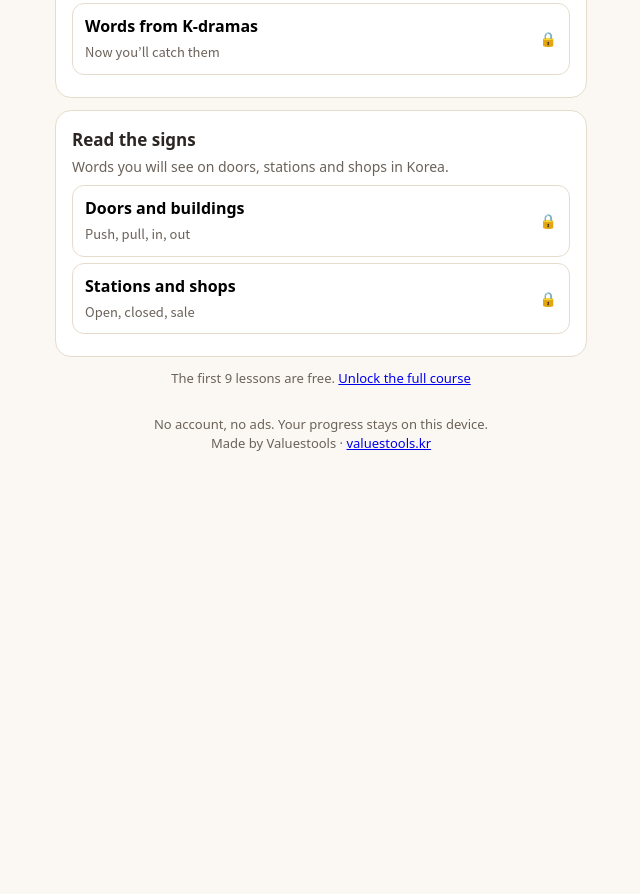
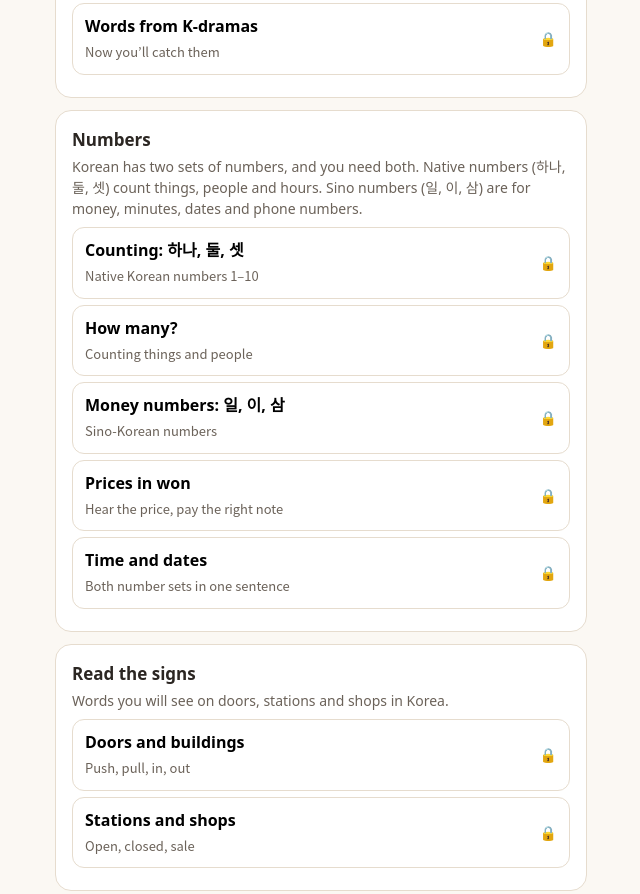
Before and after one commit to ranger7903/ranger7903.github.io, a plain HTML site: page hangul.html in a window 1280 px wide. Shown: the part 1758-2652 px from the top of the page, without its empty margins (319-959 px from the left). Before the commit the page ends 2252 px from the top, so only its background shows below. Drawn offline with Linux system fonts and the light colour scheme.

Commit message:
Hangul Steps: add Numbers unit (native/Sino numbers, counters, prices, time)
Co-Authored-By: Claude Opus 5.5 <noreply@anthropic.com>

```diff
--- a/hangul.html
+++ b/hangul.html
@@ -237,6 +237,42 @@ const COURSE = [
     {ko:'사랑해', r:'saranghae', en:'I love you (casual)'},
     {ko:'미안해', r:'mianhae', en:'Sorry (casual)'}]}
  ]},
+ {unit:'Numbers', blurb:'Korean has two sets of numbers, and you need both. Native numbers (하나, 둘, 셋) count things, people and hours. Sino numbers (일, 이, 삼) are for money, minutes, dates and phone numbers.', lessons:[
+  {id:'n1', title:'Counting: 하나, 둘, 셋', sub:'Native Korean numbers 1–10', intro:'This first set is native Korean. You use it to count things and people, to say your age, and for the hour on a clock. Learn 1 to 10 — that covers most everyday counting.', words:[
+    {ko:'하나', r:'hana', en:'one (1)'}, {ko:'둘', r:'dul', en:'two (2)'}, {ko:'셋', r:'set', en:'three (3)', note:'A final ㅅ sounds like a soft t.'},
+    {ko:'넷', r:'net', en:'four (4)'}, {ko:'다섯', r:'daseot', en:'five (5)'}, {ko:'여섯', r:'yeoseot', en:'six (6)'},
+    {ko:'일곱', r:'ilgop', en:'seven (7)'}, {ko:'여덟', r:'yeodeol', en:'eight (8)', note:'The ㅂ at the bottom is silent.'},
+    {ko:'아홉', r:'ahop', en:'nine (9)'}, {ko:'열', r:'yeol', en:'ten (10)', note:'11 is 열하나 (ten-one), 12 is 열둘.'}]},
+  {id:'n2', title:'How many?', sub:'Counting things and people', intro:'To count something, say the thing, then the number, then a counter word: 커피 두 잔 = coffee · two · cups. Before a counter, 1 to 4 get shorter: 하나 → 한, 둘 → 두, 셋 → 세, 넷 → 네.', words:[
+    {ko:'한 개', r:'han gae', en:'one (thing)', note:'개 counts most things. When you are not sure which counter to use, 개 is fine.'},
+    {ko:'두 개', r:'du gae', en:'two (things)'}, {ko:'세 개', r:'se gae', en:'three (things)'}, {ko:'네 개', r:'ne gae', en:'four (things)'},
+    {ko:'한 명', r:'han myeong', en:'one person', note:'명 counts people.'},
+    {ko:'몇 명이세요?', r:'myeon myeongiseyo?', en:'How many people? (staff asking you)', note:'What you hear at a restaurant door. 몇 is said 면 before 명.'},
+    {ko:'두 명이요', r:'du myeongiyo', en:'Two people.', note:'Your answer — or hold up two fingers and say it.'},
+    {ko:'커피 두 잔 주세요', r:'keopi du jan juseyo', en:'Two coffees, please', note:'잔 counts cups and glasses.'},
+    {ko:'맥주 한 병 주세요', r:'maekju han byeong juseyo', en:'One bottle of beer, please', note:'병 = bottle.'}]},
+  {id:'n3', title:'Money numbers: 일, 이, 삼', sub:'Sino-Korean numbers', intro:'The second set comes from Chinese. It is very regular: 십 is 10, so 십일 is 11, 이십 is 20 (two-ten), and 이십삼 is 23. You use it for money, phone numbers, dates, minutes and floors.', words:[
+    {ko:'일', r:'il', en:'one (1)'}, {ko:'이', r:'i', en:'two (2)'}, {ko:'삼', r:'sam', en:'three (3)'}, {ko:'사', r:'sa', en:'four (4)', note:'Sounds like the word for death, so some buildings write F instead of 4 on the elevator.'},
+    {ko:'오', r:'o', en:'five (5)'}, {ko:'육', r:'yuk', en:'six (6)'}, {ko:'칠', r:'chil', en:'seven (7)'}, {ko:'팔', r:'pal', en:'eight (8)'},
+    {ko:'구', r:'gu', en:'nine (9)'}, {ko:'십', r:'sip', en:'ten (10)'}, {ko:'백', r:'baek', en:'hundred (100)'}, {ko:'천', r:'cheon', en:'thousand (1,000)'},
+    {ko:'만', r:'man', en:'ten thousand (10,000)', note:'Korean groups big numbers by 만 (10,000), not by thousands. This is the key to prices.'}]},
+  {id:'n4', title:'Prices in won', sub:'Hear the price, pay the right note', intro:'Prices use the Sino numbers plus 원 (won). The trick: Korean counts in 만 (10,000). 30,000 won is 삼만 원 — three 만. 15,000 won is 만 오천 원. And nobody says 일 in front of 백, 천 or 만: 1,000 won is just 천 원.', words:[
+    {ko:'백 원', r:'baegwon', en:'100 won'}, {ko:'천 원', r:'cheonwon', en:'1,000 won'}, {ko:'오천 원', r:'ocheonwon', en:'5,000 won'},
+    {ko:'칠천오백 원', r:'chilcheon obaegwon', en:'7,500 won'},
+    {ko:'만 원', r:'manwon', en:'10,000 won', note:'Not 일만 — just 만.'},
+    {ko:'만 오천 원', r:'man ocheonwon', en:'15,000 won', note:'One 만 and five thousand.'},
+    {ko:'삼만 원', r:'sammanwon', en:'30,000 won', note:'Three 만 — not “thirty thousand”.'},
+    {ko:'오만 원', r:'omanwon', en:'50,000 won', note:'The biggest bill.'}]},
+  {id:'n5', title:'Time and dates', sub:'Both number sets in one sentence', intro:'Clock time mixes the two sets: the hour uses native numbers (한 시, 두 시), the minutes use Sino numbers (십 분, 삼십 분). Months are a Sino number + 월, with two small changes: June is 유월 and October is 시월.', words:[
+    {ko:'몇 시예요?', r:'myeot ssiyeyo?', en:'What time is it?'},
+    {ko:'한 시', r:'han si', en:'1 o’clock'}, {ko:'세 시', r:'se si', en:'3 o’clock'}, {ko:'열두 시', r:'yeoldu si', en:'12 o’clock'},
+    {ko:'두 시 반', r:'du si ban', en:'half past two (2:30)', note:'반 = half.'},
+    {ko:'네 시 십 분', r:'ne si sip bun', en:'4:10', note:'Hour in native numbers, minutes in Sino numbers.'},
+    {ko:'일월', r:'irwol', en:'January'},
+    {ko:'유월', r:'yuwol', en:'June', note:'Not 육월 — the ㄱ drops to make it easier to say.'},
+    {ko:'시월', r:'siwol', en:'October', note:'Not 십월.'},
+    {ko:'십이월 이십오 일', r:'sibiwol isibo il', en:'December 25'}]}
+ ]},
  {unit:'Read the signs', blurb:'Words you will see on doors, stations and shops in Korea.', lessons:[
   {id:'s1', title:'Doors and buildings', sub:'Push, pull, in, out', sign:true, words:[
     {ko:'입구', r:'ipgu', en:'Entrance'}, {ko:'출구', r:'chulgu', en:'Exit'}, {ko:'화장실', r:'hwajangsil', en:'Restroom'},
@@ -279,7 +315,7 @@ function unlockScreen(want){
   view = unlockScreen;
   $('#app').innerHTML = '<header><button class="icon" onclick="render(view=home)">←</button><h1>Unlock the full course</h1></header><div class="card">' +
     (want && want.title ? '<p><b>“' + esc(want.title) + '”</b> is part of the full course.</p>' : '') +
-    '<p>The first ' + FREE.length + ' lessons are free — all of Hangul and your first everyday words. The full course adds cafés, taxis, shopping, restaurants, asking for help, K-drama words and reading signs, and every lesson we add later.</p>' +
+    '<p>The first ' + FREE.length + ' lessons are free — all of Hangul and your first everyday words. The full course adds cafés, taxis, shopping, restaurants, asking for help, K-drama words, numbers and prices, telling the time and reading signs, and every lesson we add later.</p>' +
     '<p class="muted">Online checkout is opening soon. Until then, write to <a href="mailto:ranger7903@nate.com?subject=Hangul%20Steps%20full%20course">ranger7903@nate.com</a> and we will reply with how to get a key.</p>' +
     '<label for="keyin"><b>Already have a key?</b> Paste it here (it starts with VALUES.)</label>' +
     '<textarea id="keyin" rows="3" style="width:100%;margin-top:6px;font:inherit;font-size:14px;border:1px solid var(--line);border-radius:10px;padding:8px"></textarea>' +
```
Also changed, not shown: en.html (+1 -1 lines).
